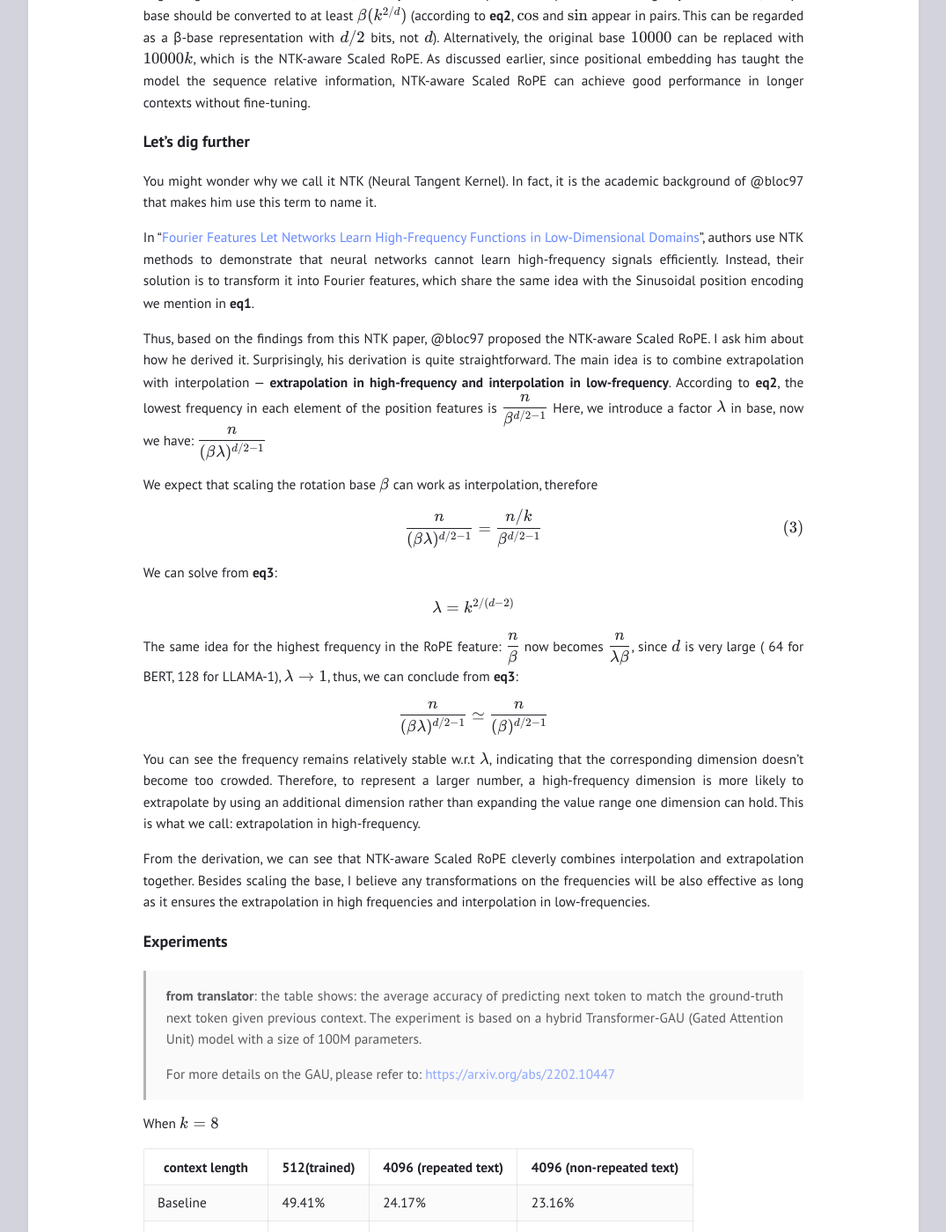
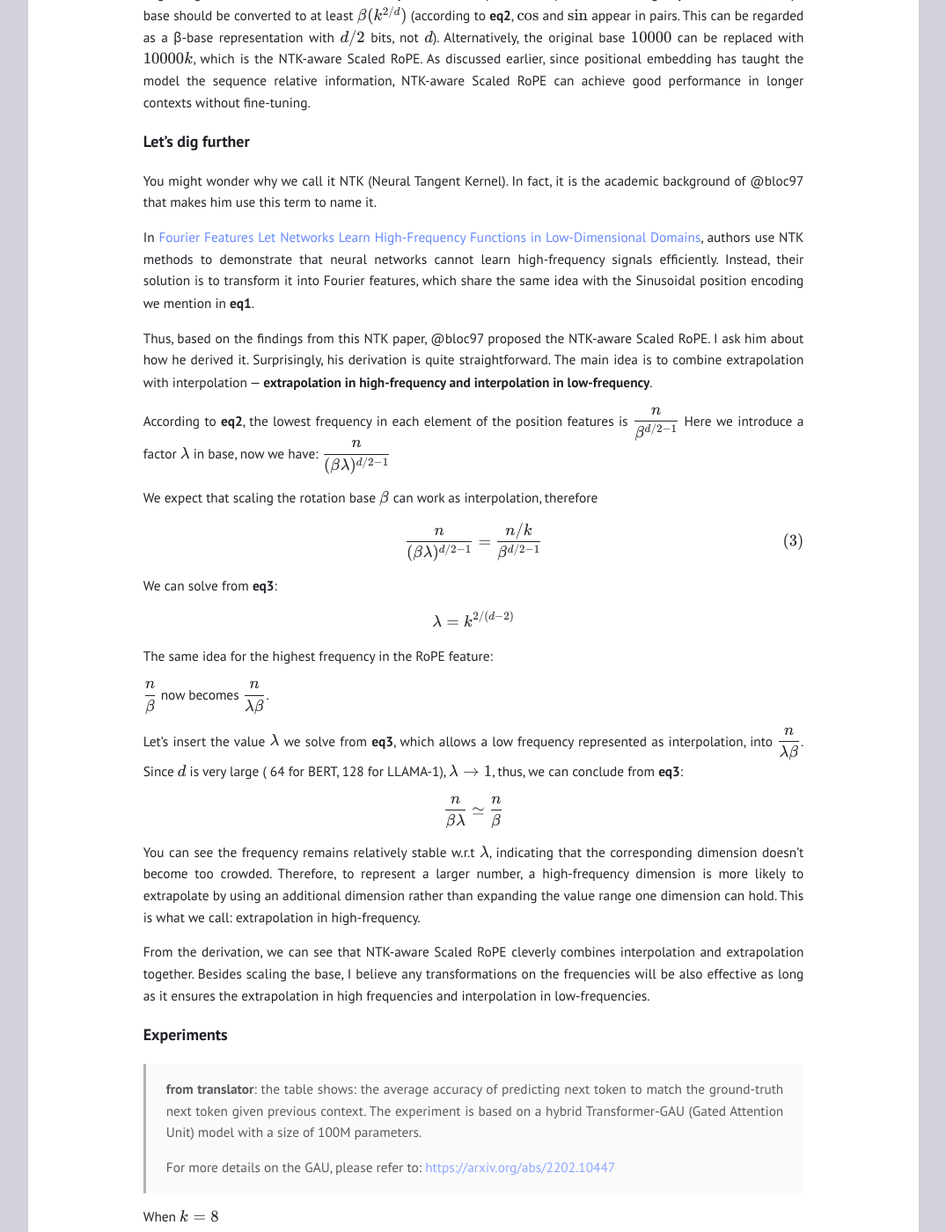
Before and after one commit to NormXU/NormXU.github.io, a Jekyll site: the page built from _posts/2023-08-09-Rethinking-Rotary-Position-Embedding.md, in a window 1280 px wide and 1400 px high, scrolled down 4212 px. Shown: the whole window at 88% size, without its empty margins (102-1177 px from the left). Built offline with Jekyll 4.4.1, drawn with Linux system fonts in a browser that asks for light colours.

Commit message:
[blog] fix a translation bug

```diff
--- a/_posts/2023-08-09-Rethinking-Rotary-Position-Embedding.md
+++ b/_posts/2023-08-09-Rethinking-Rotary-Position-Embedding.md
@@ -99,12 +99,13 @@ Regarding numeral base conversion, the objective is to expand the representation
 ### Let’s dig further
 You might wonder why we call it NTK (Neural Tangent Kernel). In fact, it is the academic background of @bloc97 that makes him use this term to name it.
 
-In "[Fourier Features Let Networks Learn High-Frequency Functions in Low-Dimensional Domains](https://arxiv.org/abs/2006.10739)", authors use NTK methods to demonstrate that neural networks cannot learn high-frequency signals efficiently. Instead, their solution is to transform it into Fourier features, which share the same idea with the Sinusoidal position encoding we mention in **eq1**.
+In [Fourier Features Let Networks Learn High-Frequency Functions in Low-Dimensional Domains](https://arxiv.org/abs/2006.10739), authors use NTK methods to demonstrate that neural networks cannot learn high-frequency signals efficiently. Instead, their solution is to transform it into Fourier features, which share the same idea with the Sinusoidal position encoding we mention in **eq1**.
 
 Thus, based on the findings from this NTK paper, @bloc97 proposed the NTK-aware Scaled RoPE. I ask him about how he derived it. Surprisingly, his derivation is quite straightforward. The main idea is to combine extrapolation with interpolation — **extrapolation in high-frequency and  interpolation in low-frequency**.
+
 According to **eq2**, the lowest frequency in each element of the position features is
 $$\dfrac{n}{\beta^{d/2-1}}$$
-Here, we introduce a factor $$\lambda$$ in base, now we have:
+Here we introduce a factor $$\lambda$$ in base, now we have:
 $$\dfrac{n}{(\beta\lambda)^{d/2-1}}$$
 
 We expect that scaling the rotation base $$\beta$$ can work as interpolation, therefore
@@ -115,9 +116,13 @@ We can solve from **eq3**:
 
 $$\lambda = k^{2/(d-2)}$$
 
-The same idea for the highest frequency in the RoPE feature: $$\dfrac{n}{\beta}$$ now becomes $$\dfrac{n}{\lambda\beta}$$, since $$d$$ is very large ( 64 for BERT, 128 for LLAMA-1), $$\lambda \to 1$$, thus, we can conclude from **eq3**:
+The same idea for the highest frequency in the RoPE feature:
 
-$$\dfrac{n}{(\beta\lambda)^{d/2-1}}\simeq \dfrac{n}{(\beta)^{d/2-1}}$$
+ $$\dfrac{n}{\beta}$$ now becomes $$\dfrac{n}{\lambda\beta}$$.
+
+Let's insert the value $$\lambda$$ we solve from **eq3**, which allows a low frequency represented as interpolation, into $$\dfrac{n}{\lambda\beta}$$. Since $$d$$ is very large ( 64 for BERT, 128 for LLAMA-1), $$\lambda \to 1$$, thus, we can conclude from **eq3**:
+
+$$\dfrac{n}{\beta\lambda}\simeq \dfrac{n}{\beta}$$
 
 You can see the frequency remains relatively stable w.r.t $$\lambda$$, indicating that the corresponding dimension doesn’t become too crowded. Therefore, to represent a larger number, a high-frequency dimension is more likely to extrapolate by using an additional dimension rather than expanding the value range one dimension can hold. This is what we call: extrapolation in high-frequency.
 
```
